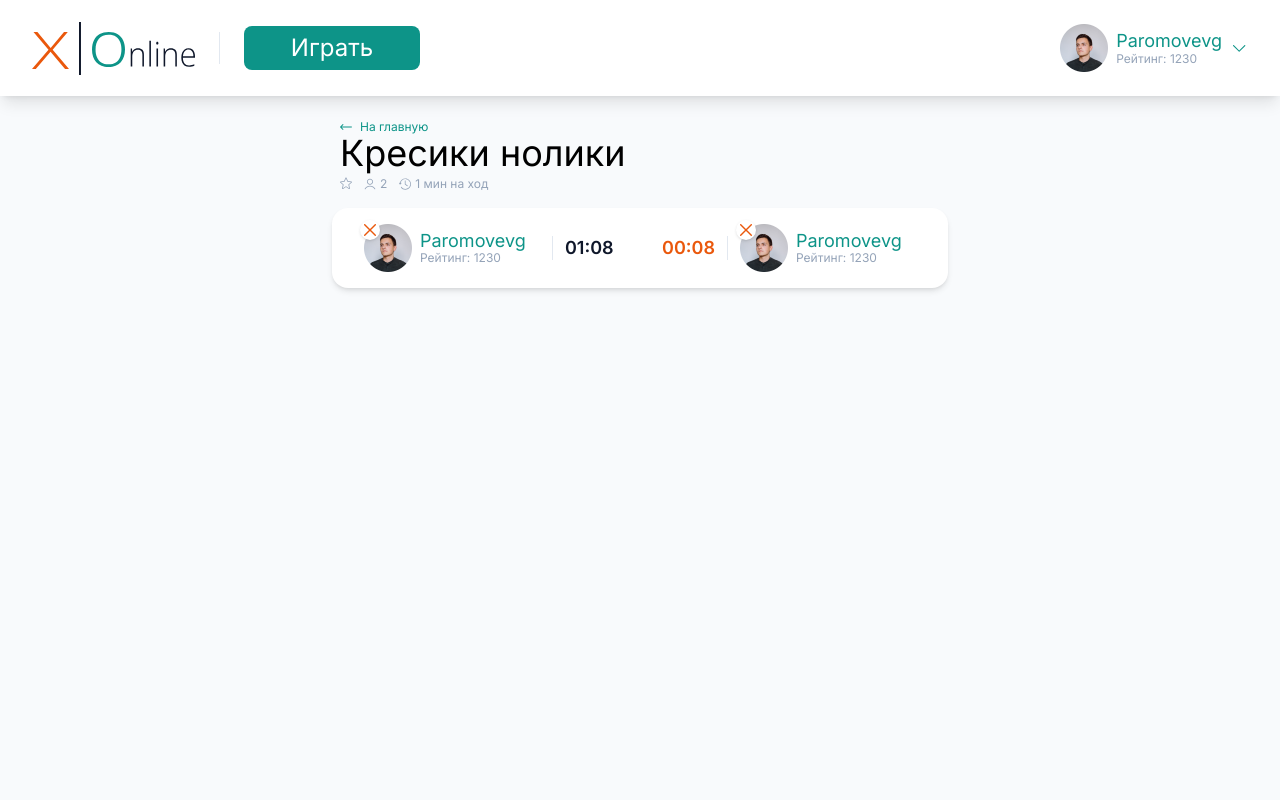
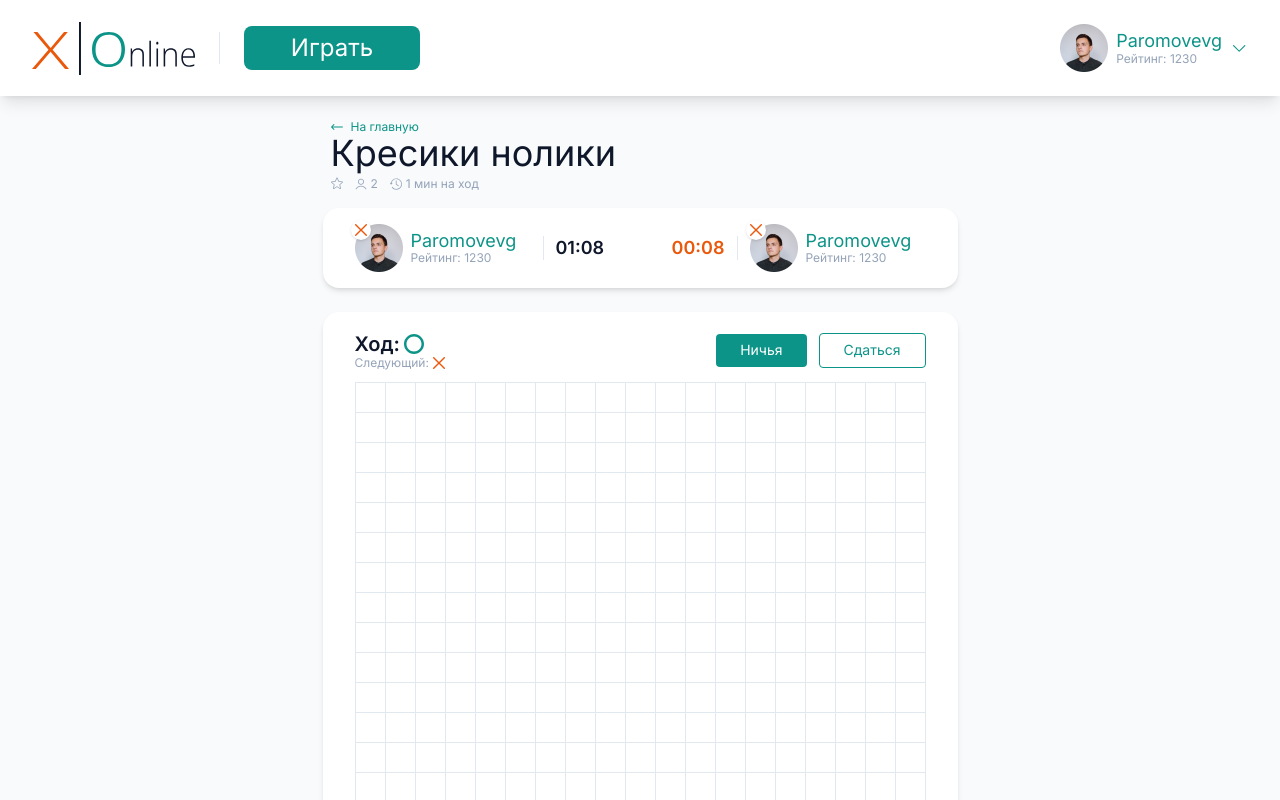
Before and after one commit to tevograce/tick-tak, a Next.js app: page / in a window 1280 px wide. Shown: the top 800 px of the page. Built offline with nearby package versions, Linux system fonts and the light colour scheme.

Commit message:
lesson 22 finish

```diff
--- /dev/null
+++ b/components/game/game-field.jsx
@@ -0,0 +1,42 @@
+import clsx from "clsx";
+import { ZeroIcon } from "./icons/zero-icon";
+import { CrossIcon } from "./icons/cross-icon";
+import { UiButton } from "../uikit/ui-button";
+
+const cells = new Array(19 * 19).fill(null);
+
+export function GameField({ className }) {
+  return (
+    <div
+      className={clsx(
+        className,
+        "bg-white rounded-2xl shadow-md px-8 pt-5 pb-7 ",
+      )}
+    >
+      <div className="flex gap-3 items-center">
+        <div className="mr-auto ">
+          <div className="flex items-center gap-1 text-xl leading-tight font-semibold">
+            Ход: <ZeroIcon className="w-5 h-5" />{" "}
+          </div>
+          <div className="flex items-center gap-1 text-slate-400 text-xs leading-tight">
+            Следующий: <CrossIcon />{" "}
+          </div>
+        </div>
+        <UiButton size="mb" variant="primary">
+          Ничья
+        </UiButton>
+        <UiButton size="mb" variant="outline">
+          Сдаться
+        </UiButton>
+      </div>
+      <div className="grid grid-cols-[repeat(19,_30px)] grid-rows-[repeat(19,_30px)] pl-px pt-px mt-3">
+        {cells.map((_, i) => (
+          <button
+            key={i}
+            className="border border-slate-200 -ml-px -mt-px flex items-center justify-center"
+          > </button>
+        ))}
+      </div>
+    </div>
+  );
+}
--- a/components/game/icons/zero-icon.jsx
+++ b/components/game/icons/zero-icon.jsx
@@ -1,6 +1,7 @@
-export function ZeroIcon() {
+export function ZeroIcon({ className }) {
   return (
     <svg
+    className={className}
       width="12"
       height="12"
       viewBox="0 0 12 12"
--- a/components/game/index.js
+++ b/components/game/index.js
@@ -1,2 +1,3 @@
 export { GameTitle } from "./game-title";
 export { GameInfo } from "./game-info";
+export { GameField } from "./game-field"
--- a/components/header/header.jsx
+++ b/components/header/header.jsx
@@ -2,15 +2,14 @@
 import logoSrc from "./logo.svg";
 import { Profile } from "../profile";
 import { ArrowDownIcon } from "./arrow-down-icon";
+import { UiButton } from "../uikit/ui-button";
 
 export function Header() {
   return (
     <header className="flex h-24 items-center px-8 bg-white shadow-lg">
       <Image src={logoSrc} alt="logo" />
       <div className="w-px h-8 bg-slate-200 mx-6"></div>
-      <button className="w-44 bg-teal-600 hover:bg-teal-500 transition-colors text-white rounded-lg h-11 px-5 py-2 text-2xl leading-tight ">
-        Играть
-      </button>
+      <UiButton className="w-44" variant="primary" size="lg" >Играть</UiButton>
 
       <button className="ml-auto flex items-center gap-2 text-start text-teal-600">
         <Profile/>
--- /dev/null
+++ b/components/uikit/ui-button.jsx
@@ -0,0 +1,33 @@
+import clsx from "clsx"
+
+/**
+ * @param {{
+ * children,
+ * className: string,
+ * size: 'mb' | 'lg',
+ * variant: 'primary' | 'outline'
+ * }} props
+ */
+
+export function UiButton({ children, className, size, variant }) {
+
+    const ButtonClassname = clsx(
+      'transition-colors',
+      className,
+      {
+        mb: "rounded  px-6 py-2 text-sm leading-tight",
+        lg: "rounded-lg px-5 py-2 text-2xl leading-tight",
+      }[size],
+      {
+        primary: "bg-teal-600 hover:bg-teal-500  text-white ",
+        outline: "border border-teal-600 text-teal-600 hover:bg-teal-50" ,
+
+      }[variant],
+
+    )
+
+
+return (
+    <button className={ButtonClassname}>{children}</button>
+  )
+}
--- a/pages/_app.js
+++ b/pages/_app.js
@@ -1,3 +1,4 @@
+import clsx from "clsx";
 import "../styles/global.css";
 
 import { Inter } from 'next/font/google'
@@ -6,7 +7,7 @@
 
 export default function App({ Component, getProps }) {
   return  (
-  <div className={inter.className}>
+  <div className={clsx(inter.className, 'text-slate-900')}>
     <Component {...getProps} />
   </div>
   )
--- a/pages/index.jsx
+++ b/pages/index.jsx
@@ -1,12 +1,14 @@
-import { GameInfo, GameTitle } from "../components/game";
+import { GameField, GameInfo, GameTitle } from "../components/game";
+
 import { Header } from "../components/header";
 
 export default function HomePage() {
   return <div className="bg-slate-50 min-h-screen">
   <Header/>
-  <main className="pt-6 mx-auto max-w-[616px]">
+  <main className="pt-6 mx-auto w-max">
     <GameTitle />
     <GameInfo className="mt-4"/>
+    <GameField className="mt-6"/>
 
   </main>
   </div>;
```
Also changed, not shown: components/game/game-info.jsx (+12 -9 lines).
